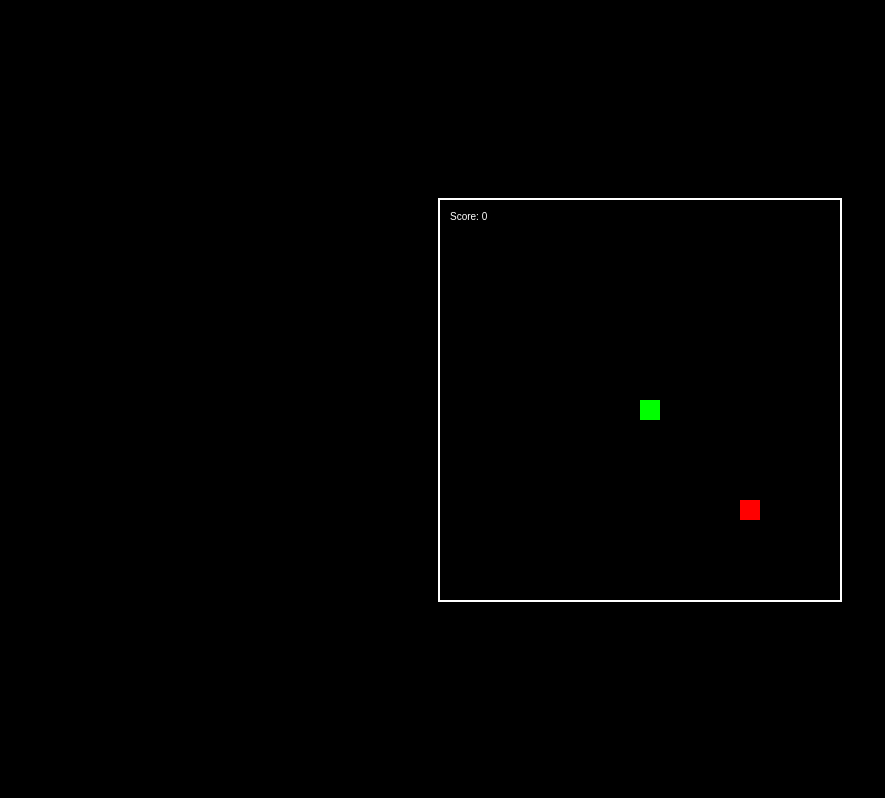
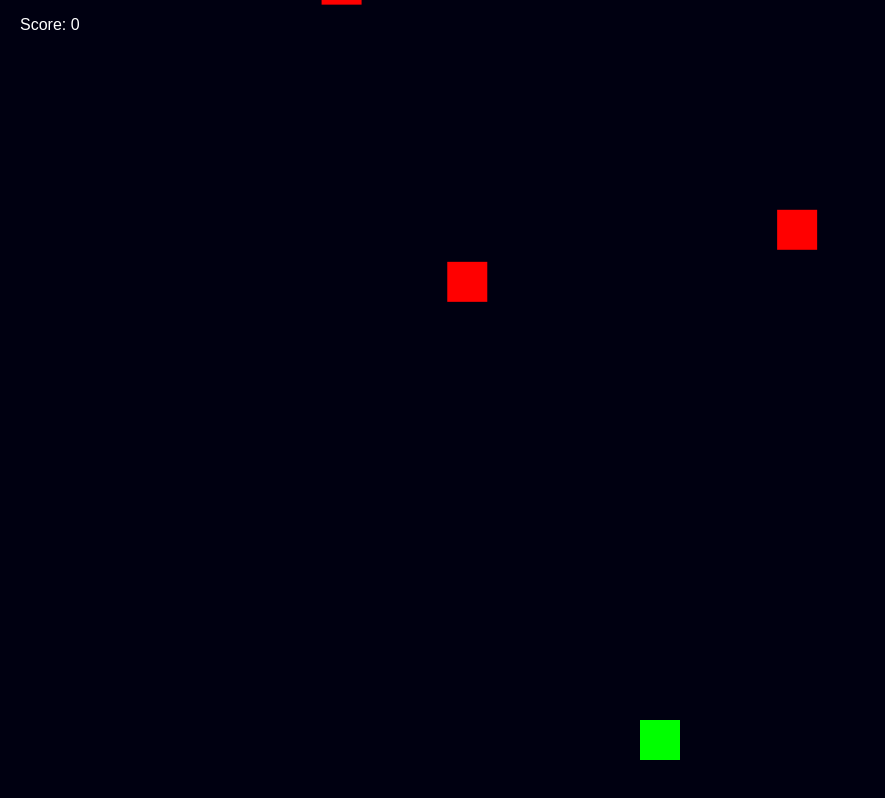
Before and after one commit to pmuhammadagus-byte/sky-war, a plain HTML site: page index.html in a window 1280 px wide. Shown: the whole page, without its empty margins (0-885 px from the left). Drawn offline with Linux system fonts and the light colour scheme.

Commit message:
feat: replace snake with sky-war jet fighter

```diff
--- a/index.html
+++ b/index.html
@@ -1,34 +1,50 @@
 <!DOCTYPE html>
 <html lang="id">
-<head><meta name="viewport" content="width=device-width,initial-scale=1.0,maximum-scale=1.0,user-scalable=0"><title>Snake</title></head>
-<body style="margin:0;background:#000;display:grid;place-items:center;height:100vh;overflow:hidden;touch-action:none">
-<canvas id="c" width="400" height="400" style="border:2px solid #fff;max-width:95vw;max-height:95vw"></canvas>
+<head><meta name="viewport" content="width=device-width,initial-scale=1.0,maximum-scale=1.0,user-scalable=0"><title>Sky War</title></head>
+<body style="margin:0;background:#001;overflow:hidden;touch-action:none;font-family:sans-serif;color:#fff">
+<canvas id="c"></canvas>
 <script>
-const c=document.getElementById('c'),x=c.getContext('2d'),s=20;
-let snake=[{x:10,y:10}], food={x:15,y:15}, d={x:0,y:0}, score=0;
-setInterval(()=>{
-  if(d.x||d.y){
-    snake.unshift({x:snake[0].x+d.x, y:snake[0].y+d.y});
-    if(snake[0].x==food.x && snake[0].y==food.y){
-      score++; food={x:Math.floor(Math.random()*20), y:Math.floor(Math.random()*20)};
-    } else snake.pop();
-    if(snake[0].x<0||snake[0].x>19||snake[0].y<0||snake[0].y>19||snake.slice(1).some(s=>s.x==snake[0].x&&s.y==snake[0].y)) {
-      snake=[{x:10,y:10}]; d={x:0,y:0}; score=0;
-    }
+const c=document.getElementById('c'), x=c.getContext('2d');
+let w, h, player, bullets=[], enemies=[], score=0, over=0;
+const resize=()=>{w=c.width=innerWidth; h=c.height=innerHeight; player={x:w/2, y:h-80, w:40, h:40}};
+window.onresize=resize; resize();
+const spawn=()=>enemies.push({x:Math.random()*(w-40), y:-40, w:40, h:40, s:2+Math.random()*3});
+setInterval(()=>!over&&spawn(), 1000);
+const loop=()=>{
+  x.fillStyle='#001'; x.fillRect(0,0,w,h);
+  if(over){
+    x.fillStyle='#fff'; x.textAlign='center'; x.font='20px sans-serif';
+    x.fillText('GAME OVER', w/2, h/2);
+    x.fillText('Score: '+score, w/2, h/2+30);
+    x.fillText('Tap to Restart', w/2, h/2+60);
+    return requestAnimationFrame(loop);
   }
-  x.fillStyle='#000'; x.fillRect(0,0,400,400);
-  x.fillStyle='#f00'; x.fillRect(food.x*s,food.y*s,s,s);
-  x.fillStyle='#0f0'; snake.forEach(p=>x.fillRect(p.x*s,p.y*s,s,s));
-  x.fillStyle='#fff'; x.fillText("Score: "+score,10,20);
-},100);
-const move=k=>{ if(k&&(k[0]!=-d.x||k[1]!=-d.y)) d={x:k[0],y:k[1]}};
-onkeydown=e=>move({37:[-1,0],38:[0,-1],39:[1,0],40:[0,1]}[e.keyCode]);
-let touchX,touchY;
-ontouchstart=e=>{touchX=e.touches[0].clientX;touchY=e.touches[0].clientY};
-ontouchend=e=>{
-  const dx=e.changedTouches[0].clientX-touchX, dy=e.changedTouches[0].clientY-touchY;
-  if(Math.abs(dx)>Math.abs(dy)) move(dx>0?[1,0]:[-1,0]);
-  else move(dy>0?[0,1]:[0,-1]);
+  x.fillStyle='#0f0'; x.fillRect(player.x, player.y, player.w, player.h);
+  bullets.forEach((b,i)=>{
+    b.y-=10; x.fillStyle='#ff0'; x.fillRect(b.x, b.y, 5, 10);
+    if(b.y<0) bullets.splice(i,1);
+  });
+  enemies.forEach((e,i)=>{
+    e.y+=e.s; x.fillStyle='#f00'; x.fillRect(e.x, e.y, e.w, e.h);
+    if(e.y>h) enemies.splice(i,1);
+    if(e.x<player.x+player.w&&e.x+e.w>player.x&&e.y<player.y+player.h&&e.y+e.h>player.y) over=1;
+    bullets.forEach((b,bi)=>{
+      if(b.x<e.x+e.w&&b.x+5>e.x&&b.y<e.y+e.h&&b.y+10>e.y){
+        enemies.splice(i,1); bullets.splice(bi,1); score+=10;
+      }
+    });
+  });
+  x.fillStyle='#fff'; x.font='16px sans-serif'; x.fillText('Score: '+score, 20, 30);
+  requestAnimationFrame(loop);
 };
+loop();
+const handle=(ex,ey)=>{
+  if(over){over=0; score=0; enemies=[]; bullets=[]; return}
+  player.x=Math.max(0, Math.min(w-player.w, ex-player.w/2));
+  if(bullets.length<10) bullets.push({x:player.x+player.w/2-2, y:player.y});
+};
+ontouchmove=e=>{e.preventDefault(); handle(e.touches[0].clientX, e.touches[0].clientY)};
+onmousemove=e=>handle(e.clientX, e.clientY);
+onclick=()=>over&&(over=0,score=0,enemies=[],bullets=[]);
 </script>
 </body></html>
```
